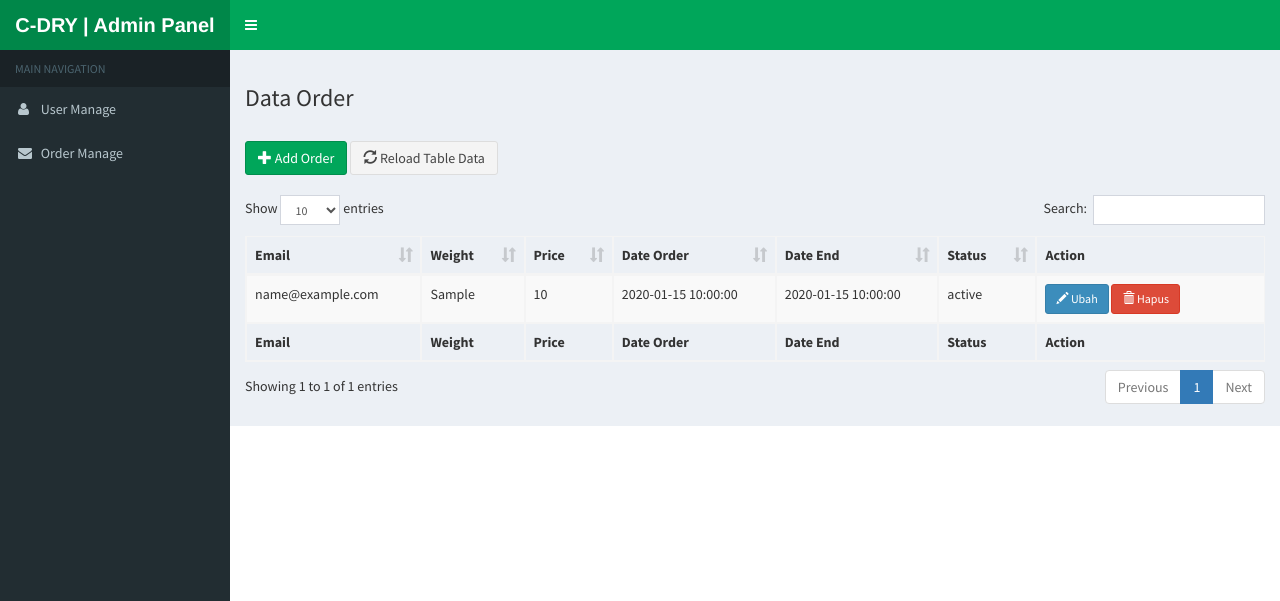
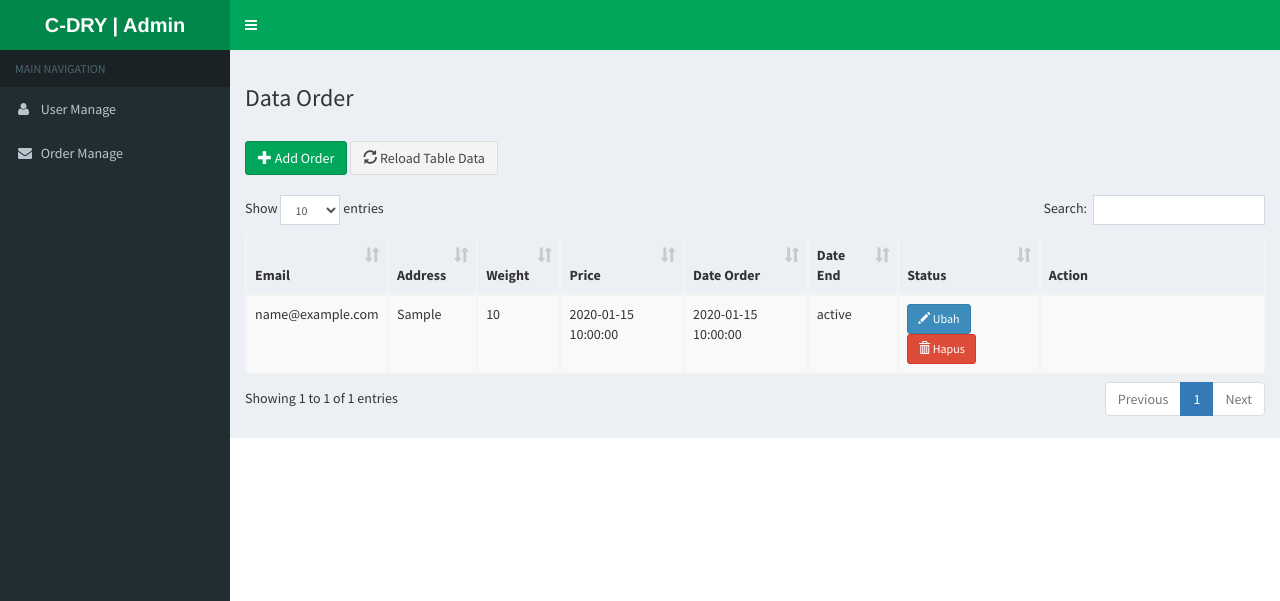
Before and after one commit to c-dry/web-client-cdry, a CodeIgniter app: page /database/index.php/Order in a window 1280 px wide. Shown: the top 601 px of the page. Run offline with CodeIgniter, Linux system fonts and the light colour scheme; tables that the repository leaves empty or names only in its code hold one stand-in row (values such as "Sample post").

Commit message:
Benerin lagi

```diff
--- a/application/models/Order_model.php
+++ b/application/models/Order_model.php
@@ -4,9 +4,9 @@ defined('BASEPATH') OR exit('No direct script access allowed');
 class Order_model extends CI_Model {
 
 	var $table = 'orders';
-	var $column_order = array('email','weight','price','date_order','date_end','status',null); //set column field database for datatable orderable
-	var $column_search = array('email','weight','price','date_order','date_end','status'); //set column field database for datatable searchable just firstname , lastname , address are searchable
-	var $order = array('id_order' => 'desc'); // default order
+	var $column_order = array('email','address','weight','price','date_order','date_end','status',null); //set column field database for datatable orderable
+	var $column_search = array('email','address','weight','price','date_order','date_end','status'); //set column field database for datatable searchable just firstname , lastname , address are searchable
+	var $order = array('date_order' => 'desc'); // default order
 
 	public function __construct()
 	{
@@ -16,7 +16,6 @@ class Order_model extends CI_Model {
 
 	private function _get_datatables_query()
 	{
-
 		$this->db->from($this->table);
 
 		$i = 0;
--- a/application/views/order_view.php
+++ b/application/views/order_view.php
@@ -44,7 +44,7 @@
           <!-- mini logo for sidebar mini 50x50 pixels -->
           <span class="logo-mini"><b>A</b>SM</span>
           <!-- logo for regular state and mobile devices -->
-          <span class="logo-lg"><b>C-DRY | Admin Panel</b></span>
+          <span class="logo-lg"><b>C-DRY | Admin</b></span>
         </a>
         <!-- Header Navbar: style can be found in header.less -->
         <nav class="navbar navbar-static-top" role="navigation">
@@ -106,6 +106,7 @@
             <thead>
                 <tr>
                     <th>Email</th>
+                    <th>Address</th>
                     <th>Weight</th>
                     <th>Price</th>
                     <th>Date Order</th>
@@ -116,18 +117,6 @@
             </thead>
             <tbody>
             </tbody>
-
-            <tfoot>
-            <tr>
-                <th>Email</th>
-                    <th>Weight</th>
-                    <th>Price</th>
-                    <th>Date Order</th>
-                    <th>Date End</th>
-                    <th>Status</th>
-                    <th style="width:195px;">Action</th>
-            </tr>
-            </tfoot>
         </table>
      </section><!-- /.content -->
       </div><!-- /.content-wrapper -->
@@ -354,6 +343,13 @@ function delete_order(id,namafile)
                             </div>
                         </div>
                         <div class="form-group">
+                            <label class="control-label col-md-3">Address</label>
+                            <div class="col-md-9">
+                                <input name="address" placeholder="Address" class="form-control" type="text">
+                                <span class="help-block"></span>
+                            </div>
+                        </div>
+                        <div class="form-group">
                             <label class="control-label col-md-3">Weight</label>
                             <div class="col-md-9">
                                 <input name="weight" placeholder="Weight" class="form-control" type="text">
```
Also changed, not shown: application/views/person_view.php (+1 -12 lines).
